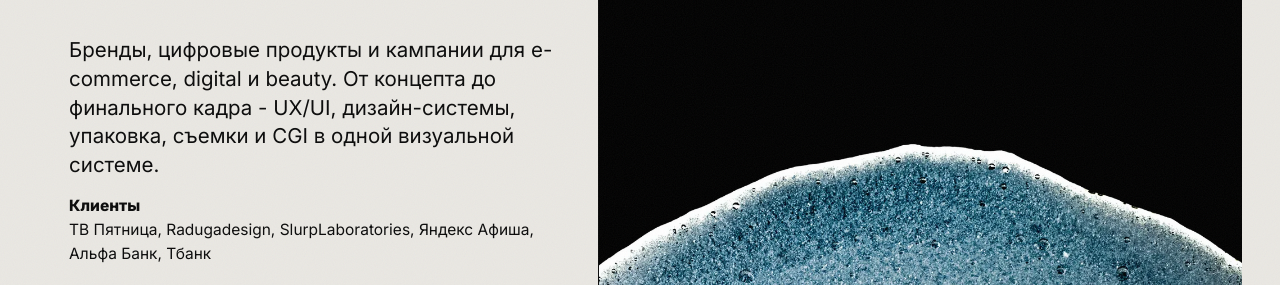
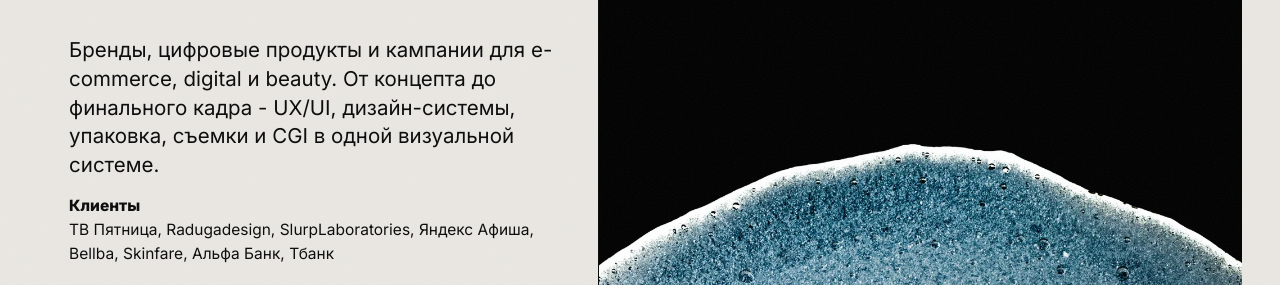
Before and after one commit to sharifovamilena/sharifovamilena.github.io, a plain HTML site: page index.html in a window 1280 px wide. Shown: the part 468-753 px from the top of the page. Drawn offline with Linux system fonts and the light colour scheme.

Commit message:
Add Bellba and Skinfare to client list

```diff
--- a/index.html
+++ b/index.html
@@ -129,7 +129,7 @@
 
           <p class="copy">
             <strong>Клиенты</strong><br>
-            ТВ Пятница, Radugadesign, SlurpLaboratories, Яндекс Афиша, Альфа Банк, Тбанк
+            ТВ Пятница, Radugadesign, SlurpLaboratories, Яндекс Афиша, Bellba, Skinfare, Альфа Банк, Тбанк
           </p>
         </div>
 
```
